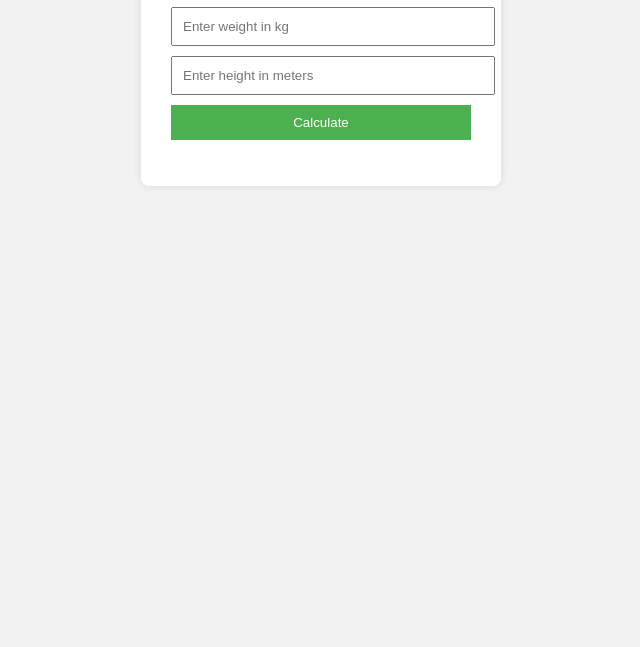
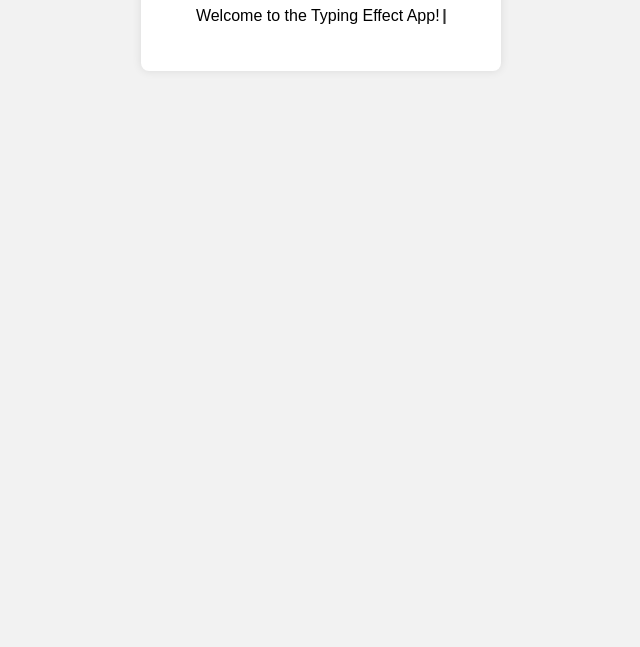
Before and after one commit to Malik786-ubaid/bmi-calculator, a plain HTML site: page index.html in a window 1280 px wide. Shown: the part 153-800 px from the top of the page, without its empty margins (319-959 px from the left). Drawn offline with Linux system fonts and the light colour scheme.

Commit message:
Add blinking cursor effect to text typer

```diff
--- a/index.html
+++ b/index.html
@@ -3,16 +3,13 @@
 <head>
   <meta charset="UTF-8" />
   <meta name="viewport" content="width=device-width, initial-scale=1.0"/>
-  <title>BMI Calculator</title>
+  <title>Text Typer</title>
   <link rel="stylesheet" href="style.css" />
 </head>
 <body>
   <div class="container">
-    <h1>BMI Calculator</h1>
-    <input type="number" id="weight" placeholder="Enter weight in kg" />
-    <input type="number" id="height" placeholder="Enter height in meters" />
-    <button onclick="calculateBMI()">Calculate</button>
-    <p id="result"></p>
+    <h1>Typing Effect</h1>
+    <p id="text"><span id="typed-text"></span><span id="cursor">|</span></p>
   </div>
 
   <script src="script.js"></script>
--- a/script.js
+++ b/script.js
@@ -1,11 +1,13 @@
-function calculateBMI() {
-  const weight = parseFloat(document.getElementById("weight").value);
-  const height = parseFloat(document.getElementById("height").value);
+const text = "Welcome to the Typing Effect App!";
+let index = 0;
 
-  if (weight > 0 && height > 0) {
-    const bmi = (weight / (height * height)).toFixed(2);
-    document.getElementById("result").textContent = `Your BMI is ${bmi}`;
-  } else {
-    document.getElementById("result").textContent = "Please enter valid values";
+function typeText() {
+  const typed = document.getElementById("typed-text");
+  if (index < text.length) {
+    typed.textContent += text.charAt(index);
+    index++;
+    setTimeout(typeText, 100);
   }
 }
+
+typeText();
--- a/style.css
+++ b/style.css
@@ -27,3 +27,16 @@ button {
   border: none;
   cursor: pointer;
 }
+#cursor {
+  display: inline-block;
+  margin-left: 2px;
+  animation: blink 0.7s steps(1) infinite;
+  color: #333;
+  font-weight: bold;
+}
+
+@keyframes blink {
+  0% { opacity: 1; }
+  50% { opacity: 0; }
+  100% { opacity: 1; }
+}
```
